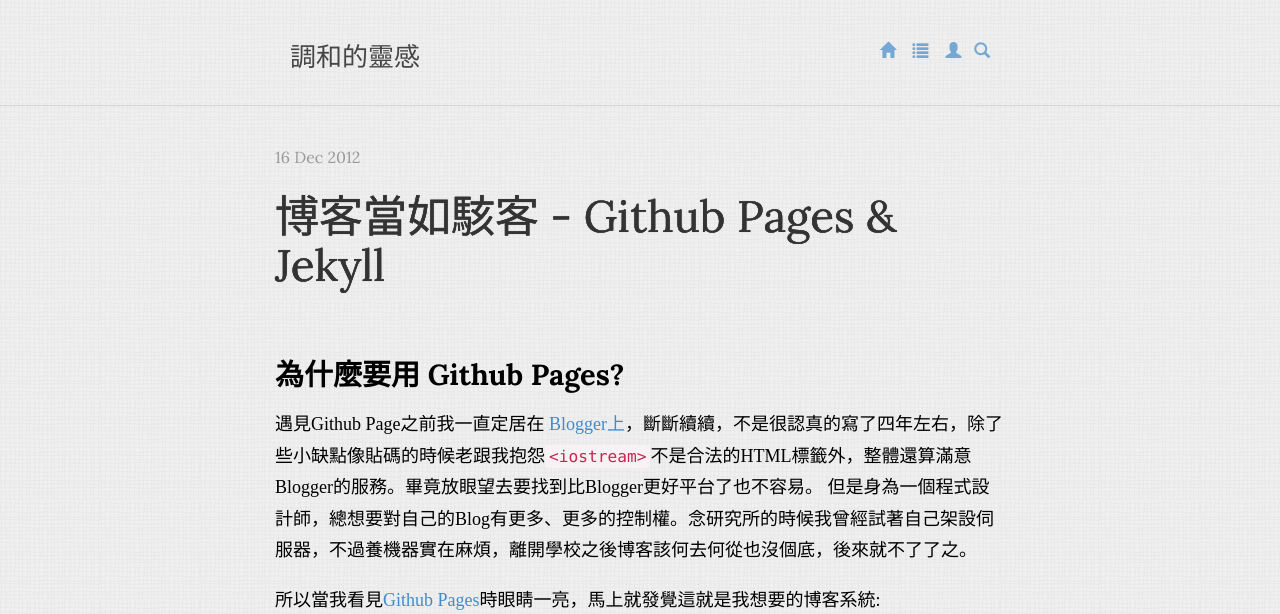
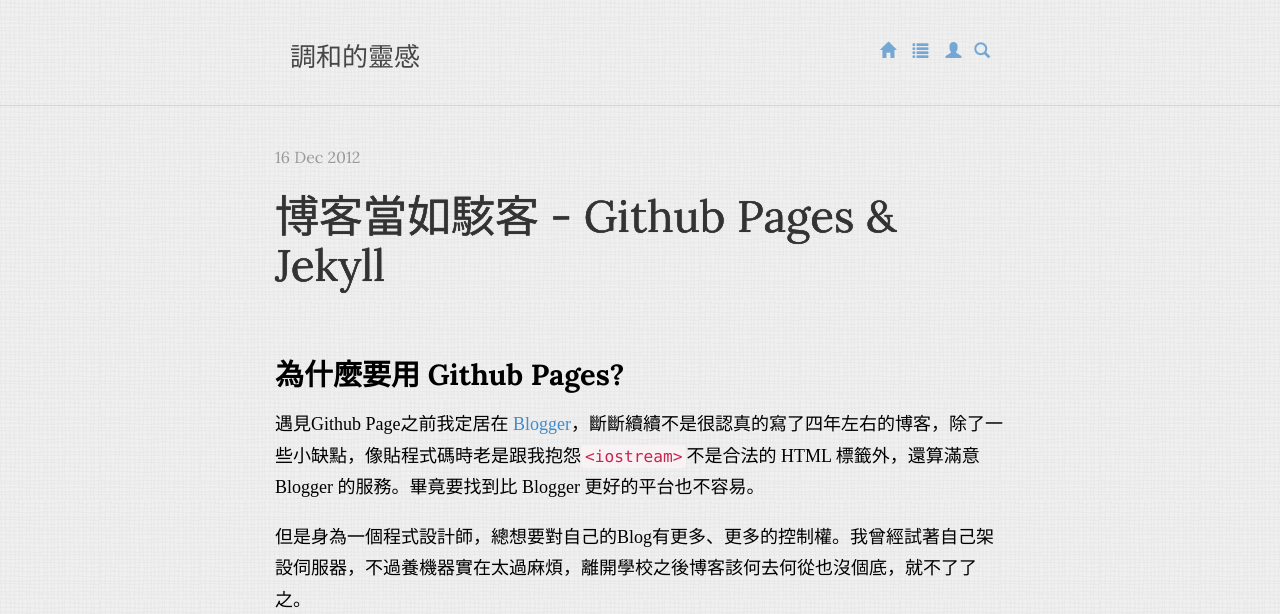
Before and after one commit to sndnvaps/sndnvaps.github.io, a Jekyll site: the page built from _posts/2012-12-16-Blogging-Like-a-Hacker-Github-Pages.md, in a window 1280 px wide and 1400 px high, cut to the strip 0-614 px from the top of the window. Built offline with Jekyll 4.4.1, drawn with Linux system fonts in a browser that asks for light colours; Markdown is read by kramdown in place of the engine named in the settings; comment, search, counter and statistics services are not loaded; some of the changed text lies outside the part shown.

Commit message:
Updated 2012-12-16-Blogging-Like-a-Hacker-Github-Pages.md

```diff
--- a/_posts/2012-12-16-Blogging-Like-a-Hacker-Github-Pages.md
+++ b/_posts/2012-12-16-Blogging-Like-a-Hacker-Github-Pages.md
@@ -1,24 +1,27 @@
 ---
 layout: post
-title: 博客當如駭客 - Github Pages & Jekyll
-categories: [技術筆記]
-tags: [Jekyll]
+title: "博客當如駭客 - Github Pages & Jekyll"
+categories:
+  - 技術筆記
+tags:
+  - Jekyll
 published: true
 ---
 
 ### 為什麼要用 Github Pages? ###
 
-遇見Github Page之前我一直定居在 [Blogger上](http://chchwy.blogspot.tw/)，斷斷續續，不是很認真的寫了四年左右，除了些小缺點像貼碼的時候老跟我抱怨`<iostream>`不是合法的HTML標籤外，整體還算滿意Blogger的服務。畢竟放眼望去要找到比Blogger更好平台了也不容易。
-但是身為一個程式設計師，總想要對自己的Blog有更多、更多的控制權。念研究所的時候我曾經試著自己架設伺服器，不過養機器實在麻煩，離開學校之後博客該何去何從也沒個底，後來就不了了之。
+遇見Github Page之前我定居在 [Blogger]()，斷斷續續不是很認真的寫了四年左右的博客，除了一些小缺點，像貼程式碼時老是跟我抱怨`<iostream>`不是合法的 HTML 標籤外，還算滿意 Blogger 的服務。畢竟要找到比 Blogger 更好的平台也不容易。
 
-所以當我看見[Github Pages](http://pages.github.com/)時眼睛一亮，馬上就發覺這就是我想要的博客系統:
+但是身為一個程式設計師，總想要對自己的Blog有更多、更多的控制權。我曾經試著自己架設伺服器，不過養機器實在太過麻煩，離開學校之後博客該何去何從也沒個底，就不了了之。
+
+所以當我看見 [Github Pages](http://pages.github.com/) 時眼睛一亮，馬上就發覺這就是我想要的博客系統:
 
 ![Flickr from http://www.flickr.com/photos/39553261@N08/](http://farm4.staticflickr.com/3035/4059882973_f5f33b1eff.jpg)
 
-首先，Github Pages 給予我完全控制頁面的權力，而且省卻了管理主機的麻煩。
+首先，Github Pages 給予我完全控制頁面的權力，省卻了管理主機的麻煩。
 Github本身作為全球性的代碼託管服務商，不需要擔心服務品質。
 
-不同於其他的博客系統，後端總要有一套PHP+MySQL之類的運行環境即時運算頁面，
+不同於其他的博客系統，後端總要有一套 PHP+MySQL 之類的運行環境即時運算頁面，
 Github Pages後端採用了一個叫作[Jekyll](https://github.com/mojombo/jekyll)的靜態網站產生器。
 Jekyll一開始就將整個網站編譯成靜態HTML頁面，所以不用資料庫，也不用後端語言，對於網路空間的要求極低。
 博客這類好幾天才會更新一篇的網站，靜態編譯再適合不過了。
```
Also changed, not shown: other parts of _posts/2012-12-16-Blogging-Like-a-Hacker-Github-Pages.md (+2 -0 lines).
